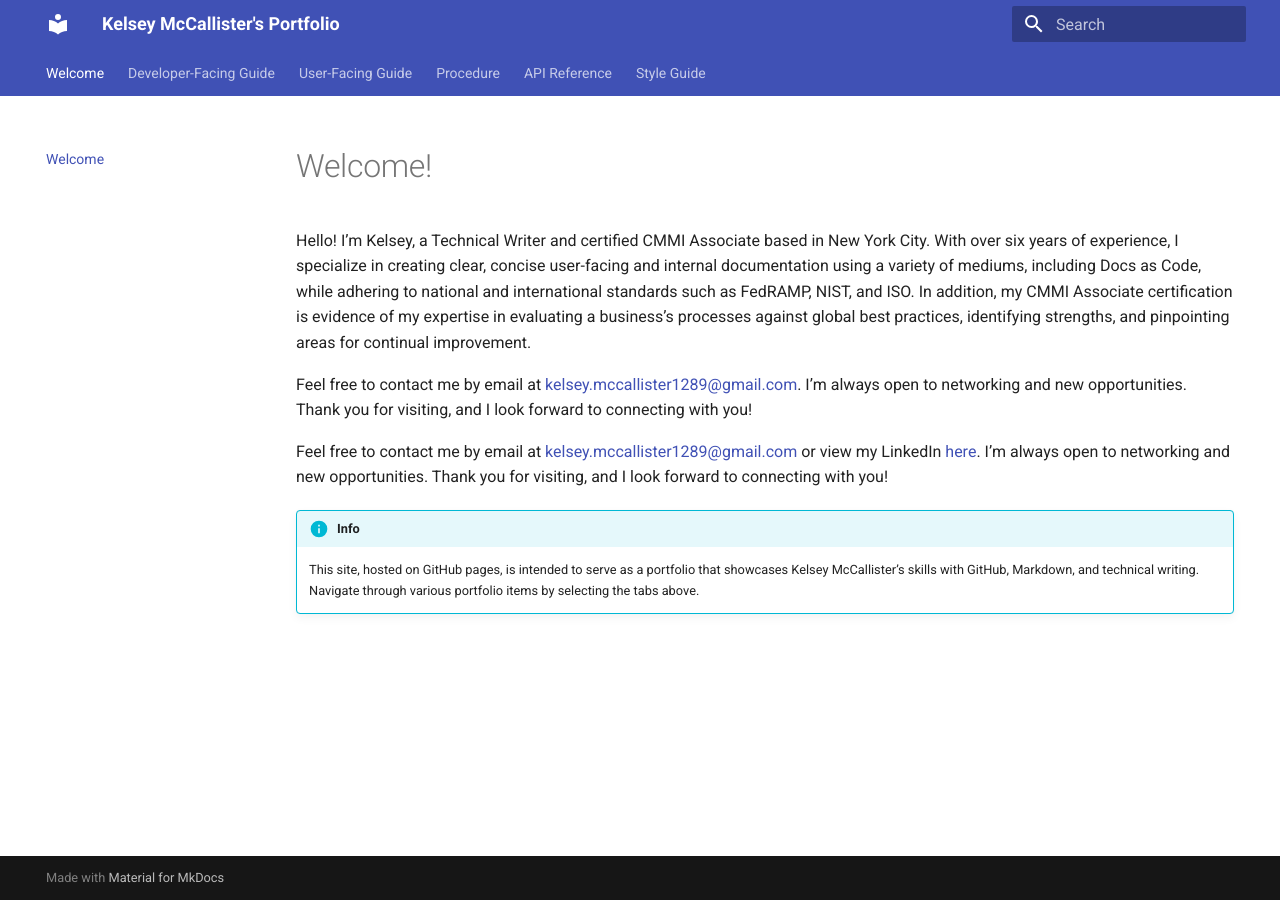
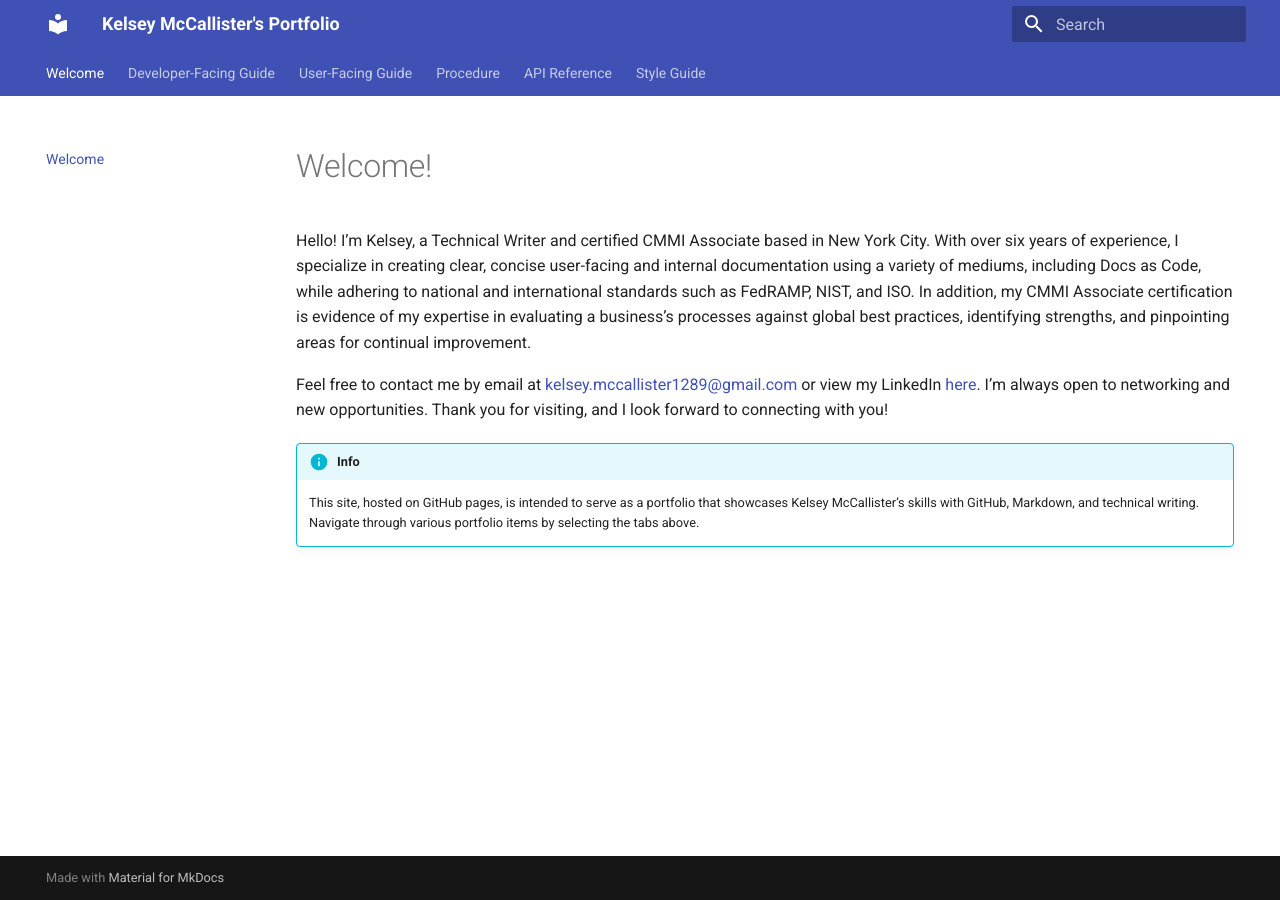
Before and after one commit to kelmccallister/My-Portfolio, an MkDocs documentation site: the page built from docs/index.md, in a window 1280 px wide. Built offline with MkDocs 1.6.1 and Material for MkDocs 9.7.7, drawn with Linux system fonts in a browser that asks for light colours.

Commit message:
Update index.md
revised to delete duplicate text

```diff
--- a/docs/index.md
+++ b/docs/index.md
@@ -1,8 +1,6 @@
 # Welcome!
 
 Hello! I’m Kelsey, a Technical Writer and certified CMMI Associate based in New York City. With over six years of experience, I specialize in creating clear, concise user-facing and internal documentation using a variety of mediums, including Docs as Code, while adhering to national and international standards such as FedRAMP, NIST, and ISO. In addition, my CMMI Associate certification is evidence of my expertise in evaluating a business's processes against global best practices, identifying strengths, and pinpointing areas for continual improvement.
-
-Feel free to contact me by email at kelsey.mccallister1289@gmail.com. I'm always open to networking and new opportunities. Thank you for visiting, and I look forward to connecting with you!
 
 Feel free to contact me by email at kelsey.mccallister1289@gmail.com or view my LinkedIn [here](https://www.linkedin.com/in/knmccallister/). I'm always open to networking and new opportunities. Thank you for visiting, and I look forward to connecting with you!
 
```
